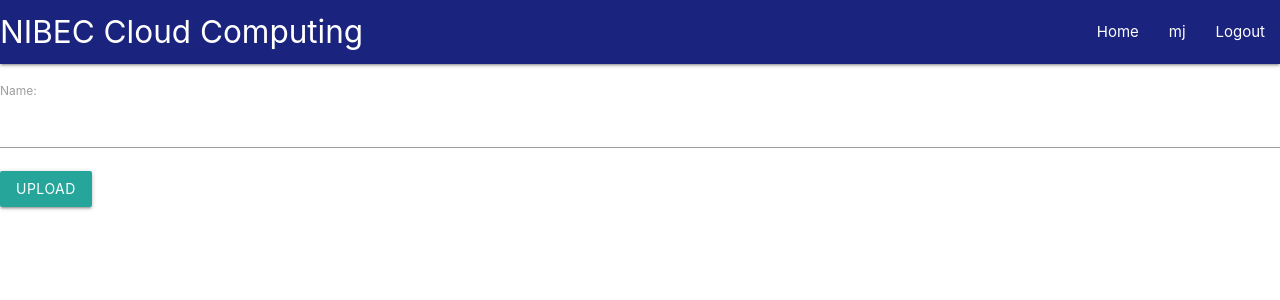
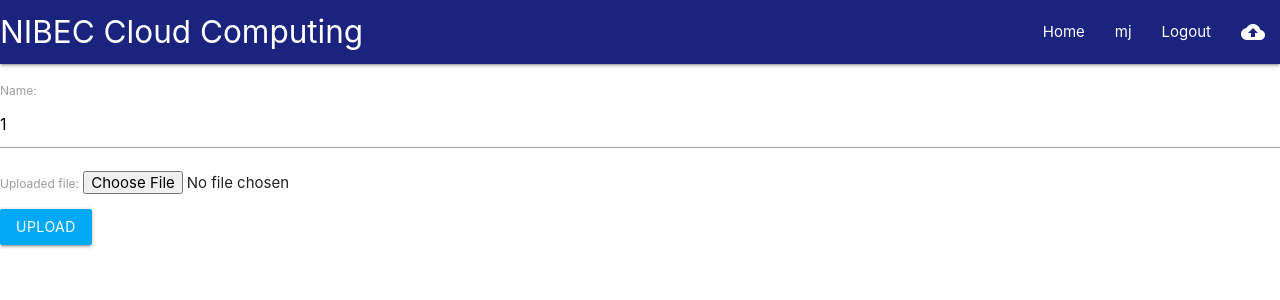
Before and after one commit to mjennings061/django-banter, a Django app: page /upload/ in a window 1280 px wide. Shown: the top 300 px of the page. Run offline with Django 3.2, Linux system fonts and the light colour scheme; a user stored in the database is signed in.

Commit message:
Added file upload model "File" and UploadFileForm

```diff
--- a/ecg/core/forms.py
+++ b/ecg/core/forms.py
@@ -20,5 +20,7 @@
         return user
 
 
-class UploadFileForm(forms.Form):
-    name = forms.CharField(max_length=100)
+class UploadFileForm(forms.ModelForm):
+    class Meta:
+        model = File
+        fields = ('name', 'uploaded_file',)
--- a/ecg/core/models.py
+++ b/ecg/core/models.py
@@ -1,10 +1,22 @@
 from django.db import models
 from django.contrib.auth.models import User     # import django's model for the user
 import uuid
+import os   # used for filename changes
+from django.conf import settings
+from django.core.files.storage import FileSystemStorage
 
 
-# Create your models here.
+# Uploaded file model (connects to UploadedFileForm)
 class File(models.Model):
+    def content_filename(instance, filename):   # dynamic filename changing for the uploaded file
+        ext = filename.split('.')[-1]
+        filename = "%s_%s.%s" % (instance.user, instance.id, ext)
+        return os.path.join(settings.MEDIA_ROOT, filename)
+
     user = models.ForeignKey(User, on_delete=models.CASCADE)
     id = models.UUIDField(primary_key=True, default=uuid.uuid4, editable=False)
-    name = models.CharField(max_length=100)
+    name = models.CharField(max_length=100, default='1')
+    uploaded_file = models.FileField(upload_to=content_filename, null=True, max_length=200)
+
+    def __str__(self):
+        return self.id
--- a/ecg/core/templates/file_upload.html
+++ b/ecg/core/templates/file_upload.html
@@ -2,9 +2,9 @@
 
 {% block content %}
     <!-- This will produce a card https://materializecss.com/cards.html -->
-    <form method="POST">
+    <form method="POST" enctype="multipart/form-data">
         {% csrf_token %}
         {{ form.as_p }} {# build the form elsewhere #}
-        <button class="btn" style="background-color: lightblue type="submit">Upload</button>
+        <button class="btn light-blue" type="submit">Upload</button>
     </form>
 {% endblock %}
--- a/ecg/core/templates/index.html
+++ b/ecg/core/templates/index.html
@@ -2,4 +2,7 @@
 
 {% block content %}
     <h3>Coming Soon...</h3>
+    <div>
+
+    </div>
 {% endblock %}
--- a/ecg/core/templates/navbar.html
+++ b/ecg/core/templates/navbar.html
@@ -6,8 +6,9 @@
     <li><a href="{% url 'index' %}">Home</a></li>
       {# If a user is logged in, show a different navbar #}
       {% if user.is_authenticated %}
-        <li><a href="/account">{{ user.username }}</a></li>
-        <li><a href="/logout">Logout</a></li>
+        <li><a href="upload/">{{ user.username }}</a></li>
+        <li><a href="{% url 'logout' %}">Logout</a></li>
+        <li><a href="{% url 'upload' %}"><i class="material-icons">cloud_upload</i></a></li>
       {% else %}
         <li><a href="/register">Register</a></li>
         <li><a href="/login">Login</a></li>
--- a/ecg/core/views.py
+++ b/ecg/core/views.py
@@ -68,10 +68,11 @@
     form = UploadFileForm()
     if request.method == "POST":
         user = User.objects.get(username=request.user.username)
-        form = UploadFileForm(request.POST)
+        form = UploadFileForm(request.POST, request.FILES)
         if form.is_valid():
             file = File(
                 name=form.cleaned_data["name"],
+                uploaded_file=form.files["uploaded_file"],
                 user=user,
             )
             file.save()
--- a/ecg/ecg/settings.py
+++ b/ecg/ecg/settings.py
@@ -126,3 +126,6 @@
 ]
 
 THUMBNAIL_HIGH_RESOLUTION = True    # easy_thumbnail for MACOS
+
+MEDIA_ROOT = os.path.join(BASE_DIR, 'media')
+MEDIA_URL = 'media/'
--- a/ecg/ecg/urls.py
+++ b/ecg/ecg/urls.py
@@ -15,8 +15,12 @@
 """
 from django.contrib import admin
 from django.urls import path, include
+from django.conf import settings
+from django.conf.urls.static import static
 
 urlpatterns = [
     path('admin/', admin.site.urls),
     path('', include('core.urls')),
 ]
+if settings.DEBUG:
+    urlpatterns += static(settings.MEDIA_URL, document_root=settings.MEDIA_ROOT)
--- a/ecg/templates/base.html
+++ b/ecg/templates/base.html
@@ -6,6 +6,8 @@
     <link rel="stylesheet" type="text/css" href="{% static 'css/materialize.css' %}">
     <!-- Compiled and minified JavaScript, must be at the start for Toasts to work -->
     <script src="https://cdnjs.cloudflare.com/ajax/libs/materialize/1.0.0/js/materialize.min.js"></script>
+    {# Icons using materialize https://materializecss.com/icons.html #}
+    <link href="https://fonts.googleapis.com/icon?family=Material+Icons" rel="stylesheet">
     <meta charset="UTF-8">
     <title>NIBEC</title>
 </head>
```
Also changed, not shown: ecg/core/migrations/0002_file_uploaded_file.py (added), ecg/core/migrations/0003_auto_20200825_1851.py (added), ecg/core/migrations/0004_auto_20200825_1859.py (added), ecg/core/migrations/0005_auto_20200825_1905.py (added), ecg/core/migrations/0006_auto_20200825_2118.py (added), ecg/db.sqlite3, 3 other files.
